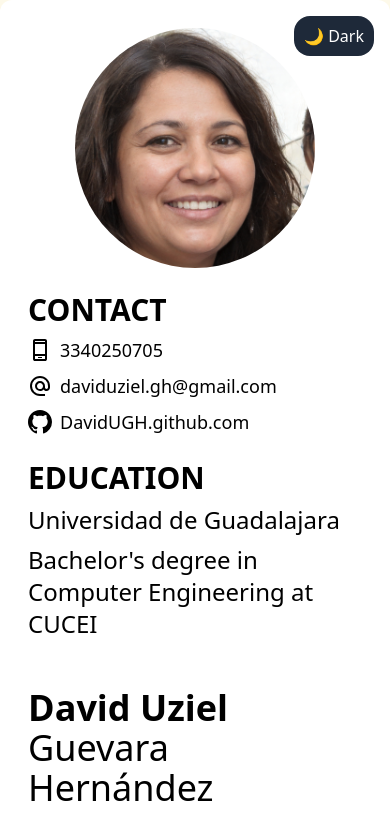
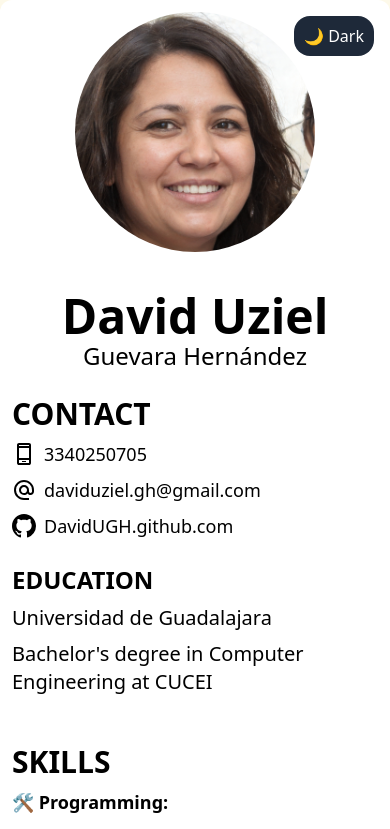
Before and after one commit to DavidUGH/DavidUGH.github.io, a SvelteKit app: page / in a window 390 px wide. Shown: the top 829 px of the page. Built offline with nearby package versions, Linux system fonts and the light colour scheme.

Commit message:
adjusted name

```diff
--- a/src/routes/+page.svelte
+++ b/src/routes/+page.svelte
@@ -23,9 +23,13 @@
 
 <div class={`flex min-h-screen md:p-10 justify-center items-start md:items-center ${darkMode ? 'bg-gray-900 text-white' : 'bg-amber-50 text-black'}`}>
 	<!-- Container -->
-	<div class={`flex flex-col md:flex-row p-1 md:p-5 max-w-screen-lg shadow-2xl rounded-xl w-max-full md:max-w-4/6 ${darkMode ? 'bg-gray-800' : 'bg-white'}`}>
-		<div class="flex flex-col p-6 gap-6 w-full md:w-1/2">
+	<div class={`flex flex-col md:flex-row md:p-5 max-w-screen-lg shadow-2xl rounded-xl w-max-full md:max-w-4/6 ${darkMode ? 'bg-gray-800' : 'bg-white'}`}>
+		<div class="flex flex-col p-3 md:p-6 gap-6 w-full md:w-1/2">
 			<img class="rounded-full w-60 md:w-80 self-center" src="david.jpeg" alt="David Uziel" />
+			<div class="md:hidden text-center mt-4">
+				<p class="text-5xl font-bold">David Uziel</p>
+				<p class="text-2xl">Guevara Hernández</p>
+			</div>
 			<!-- Contact -->
 			<div class="flex flex-col gap-2">
 				<p class="text-3xl font-bold">CONTACT</p>
@@ -51,19 +55,19 @@
 
 			<!-- Education -->
 			<div class="flex flex-col gap-2">
-				<p class="text-3xl font-bold">EDUCATION</p>
-				<p class="text-2xl">Universidad de Guadalajara</p>
-				<p class="text-2xl">Bachelor's degree in Computer Engineering at CUCEI</p>
+				<p class="text-2xl md:text-3xl font-bold">EDUCATION</p>
+				<p class="text-xl md:text-2xl">Universidad de Guadalajara</p>
+				<p class="text-xl md:text-2xl">Bachelor's degree in Computer Engineering at CUCEI</p>
 			</div>
 		</div>
 
 		<div class="hidden md:block w-2 bg-black mx-2"></div>
 
 		<!-- Column -->
-		<div class="flex flex-col p-6 gap-6 w-full md:w-20/20">
+		<div class="flex flex-col p-3 md:p-6 gap-6 w-full md:w-20/20">
 			<div>
-				<p class="text-4xl md:text-6xl font-bold">David Uziel</p>
-				<p class="text-4xl md:text-6xl">Guevara Hernández</p>
+				<p class="hidden md:block text-4xl md:text-6xl font-bold">David Uziel</p>
+				<p class="hidden md:block text-4xl md:text-6xl">Guevara Hernández</p>
 			</div>
 
 			<!-- Skills -->
```
